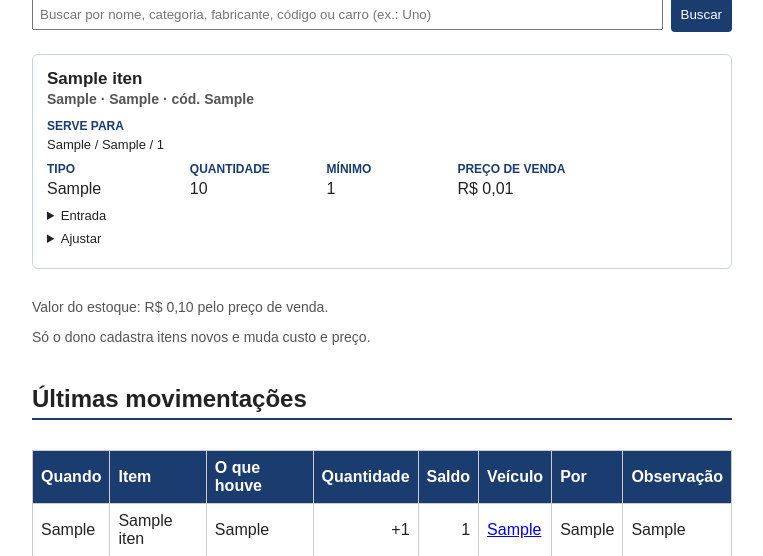
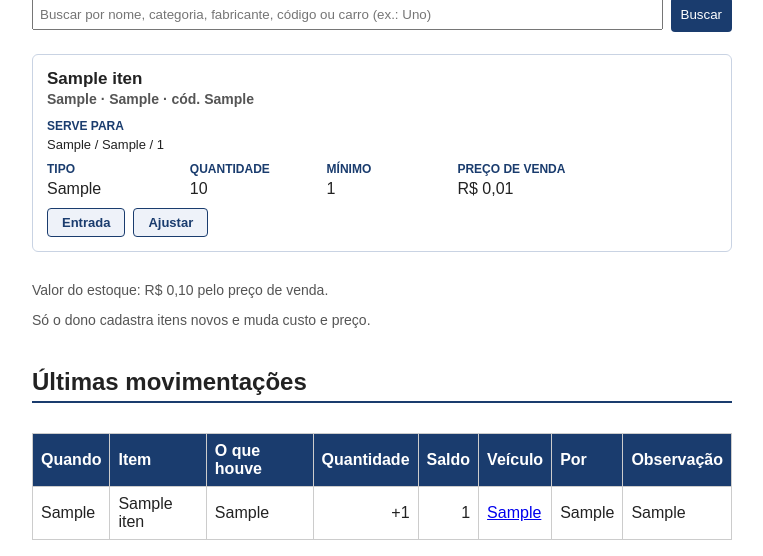
Before and after one commit to serafim-pai/oficina-itamaraca, a Flask app: page /estoque in a window 1280 px wide. Shown: the part 293-849 px from the top of the page, without its empty margins (258-1021 px from the left). Run offline with Flask 3, Linux system fonts and the light colour scheme; the visitor is signed in with stand-in values (Sample User, id 1); tables that the repository leaves empty hold one stand-in row (values such as "Sample post"); some libraries are stand-ins or nearby versions.

Commit message:
Fix: Entrada, Ajustar e Editar do estoque com cara de botao e lado a lado
Co-Authored-By: Claude Sonnet 5.5 <noreply@anthropic.com>

```diff
--- a/static/estilo.css
+++ b/static/estilo.css
@@ -279,3 +279,12 @@ table.estoque-cartoes td.serve-para { grid-column: 1 / -1; }
 table.estoque-cartoes td.acoes-estoque { grid-column: 1 / -1; }
 table.tabela-cartoes td.num, table.tabela-cartoes .col-curta { text-align: left; width: auto; }
 table.estoque-cartoes td.acoes-estoque details { margin-bottom: 8px; }
+
+/* Estoque: Entrada, Ajustar e Editar parecem botões e ficam lado a lado; o formulário aberto usa a linha inteira */
+table.estoque-cartoes td.acoes-estoque { display: flex; flex-wrap: wrap; gap: 8px; align-items: flex-start; }
+table.estoque-cartoes td.acoes-estoque details { margin: 0; }
+table.estoque-cartoes td.acoes-estoque details[open] { flex-basis: 100%; }
+table.estoque-cartoes td.acoes-estoque summary { display: inline-block; padding: 6px 14px; border: 1px solid #1a3c6e; border-radius: 4px; background: #eef2f9; color: #1a3c6e; font-weight: bold; font-size: 13px; cursor: pointer; list-style: none; }
+table.estoque-cartoes td.acoes-estoque summary::-webkit-details-marker { display: none; }
+table.estoque-cartoes td.acoes-estoque details[open] > summary { background: #1a3c6e; color: #fff; margin-bottom: 8px; }
+table.estoque-cartoes td.acoes-estoque button { margin-top: 0; }
```
